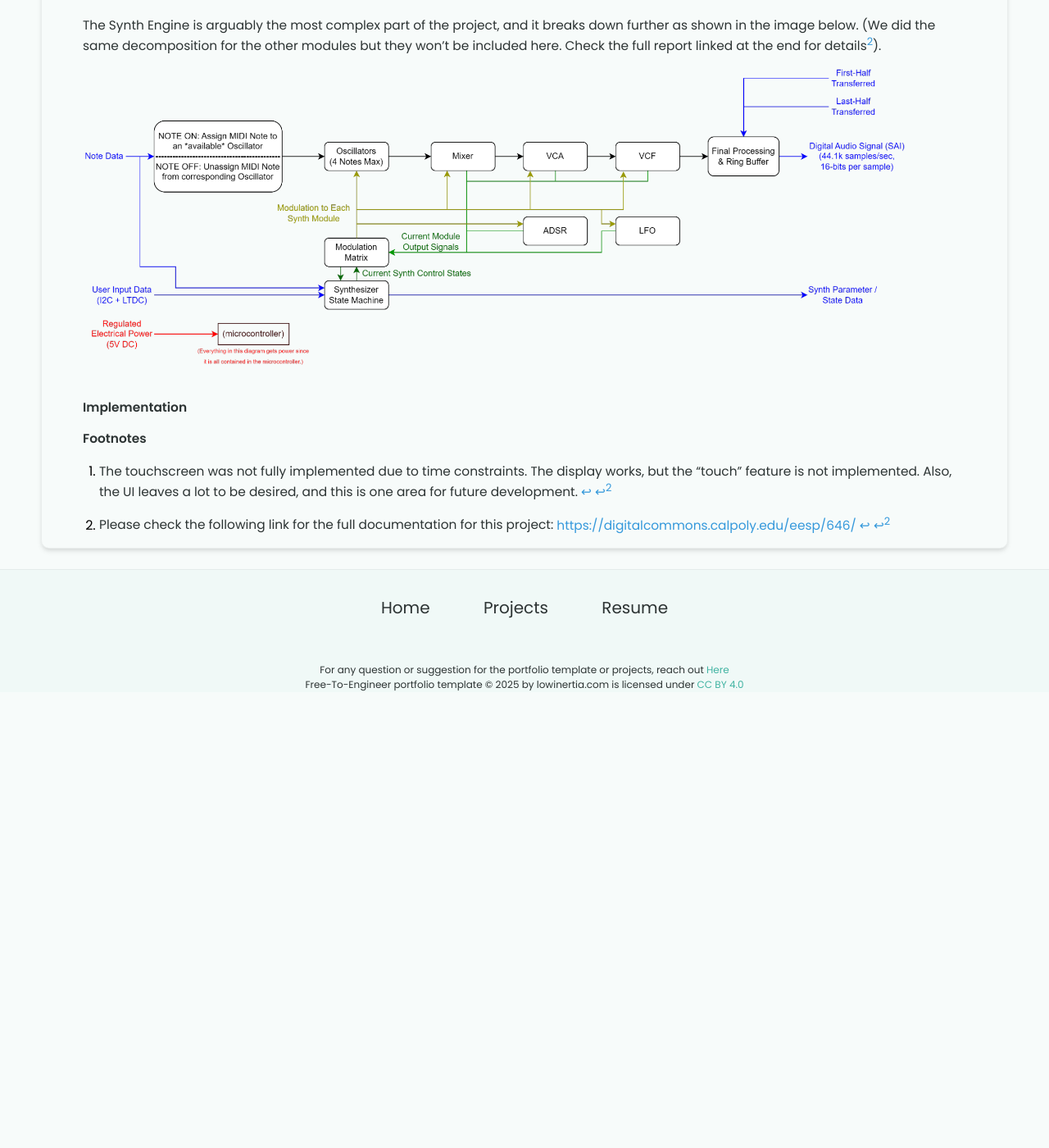
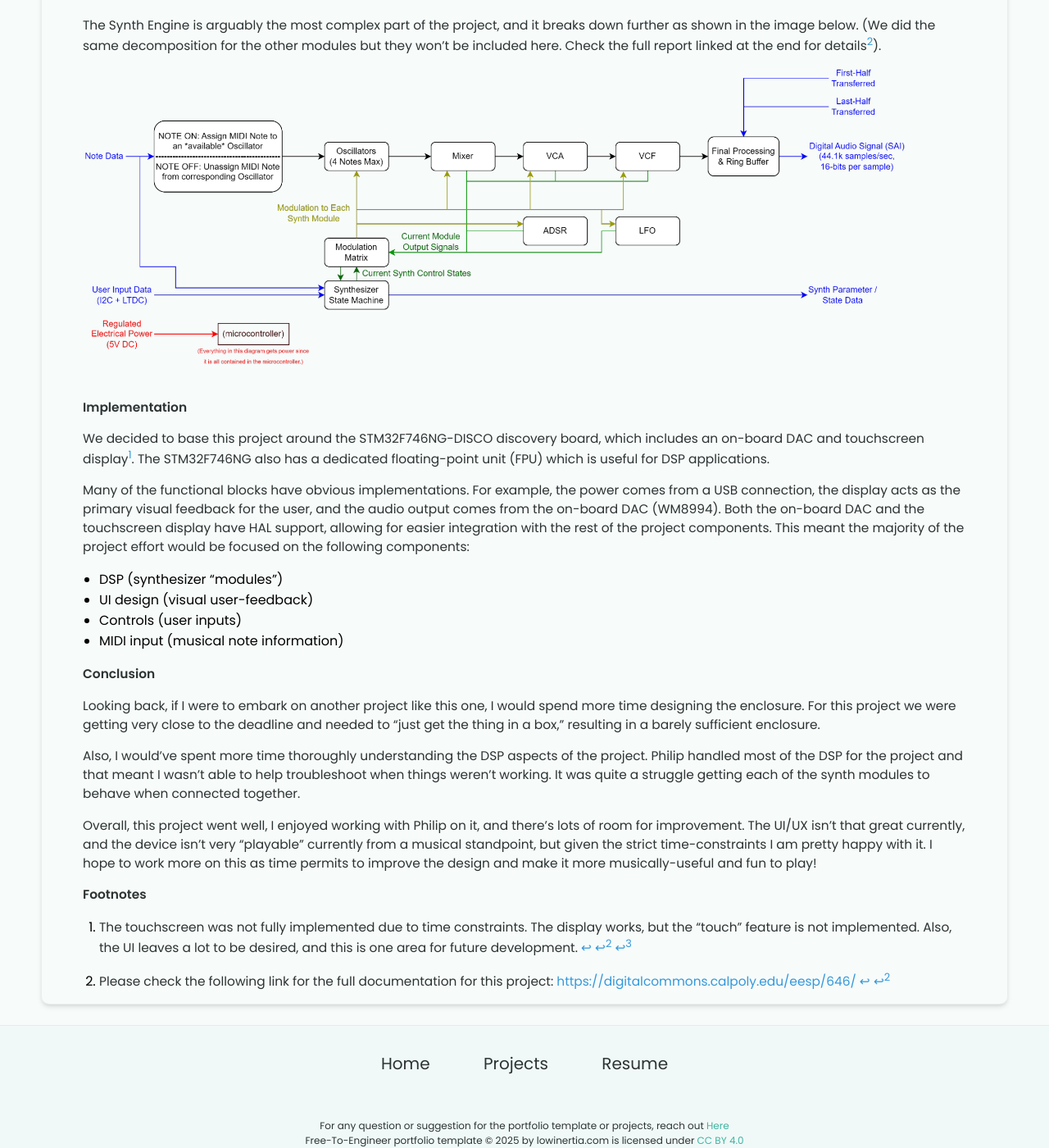
Before and after one commit to AlexanduhHi/alexanduhhi.github.io, a Jekyll site: the page built from _projects/Digital_Audio_Synthesizer/index.md, in a window 1280 px wide and 1400 px high, scrolled down 2279 px. Shown: the whole window at 82% size. Built offline with Jekyll 4.4.1, drawn with Linux system fonts in a browser that asks for light colours; before the commit the page ends 3123 px from its top, so only the background shows below that.

Commit message:
Update index.md

```diff
--- a/_projects/Digital_Audio_Synthesizer/index.md
+++ b/_projects/Digital_Audio_Synthesizer/index.md
@@ -47,7 +47,24 @@ The Synth Engine is arguably the most complex part of the project, and it breaks
 &nbsp;
 
 **Implementation**
+&nbsp;
 
+We decided to base this project around the STM32F746NG-DISCO discovery board, which includes an on-board DAC and touchscreen display[^1]. The STM32F746NG also has a dedicated floating-point unit (FPU) which is useful for DSP applications.
+
+Many of the functional blocks have obvious implementations. For example, the power comes from a USB connection, the display acts as the primary visual feedback for the user, and the audio output comes from the on-board DAC (WM8994). Both the on-board DAC and the touchscreen display have HAL support, allowing for easier integration with the rest of the project components. This meant the majority of the project effort would be focused on the following components:
+* DSP (synthesizer "modules")
+* UI design (visual user-feedback)
+* Controls (user inputs)
+* MIDI input (musical note information)
+
+**Conclusion**
+&nbsp;
+
+Looking back, if I were to embark on another project like this one, I would spend more time designing the enclosure. For this project we were getting very close to the deadline and needed to "just get the thing in a box," resulting in a barely sufficient enclosure.
+
+Also, I would've spent more time thoroughly understanding the DSP aspects of the project. Philip handled most of the DSP for the project and that meant I wasn't able to help troubleshoot when things weren't working. It was quite a struggle getting each of the synth modules to behave when connected together.
+
+Overall, this project went well, I enjoyed working with Philip on it, and there's lots of room for improvement. The UI/UX isn't that great currently, and the device isn't very "playable" currently from a musical standpoint, but given the strict time-constraints I am pretty happy with it. I hope to work more on this as time permits to improve the design and make it more musically-useful and fun to play!
 
 **Footnotes**
 &nbsp;
```
